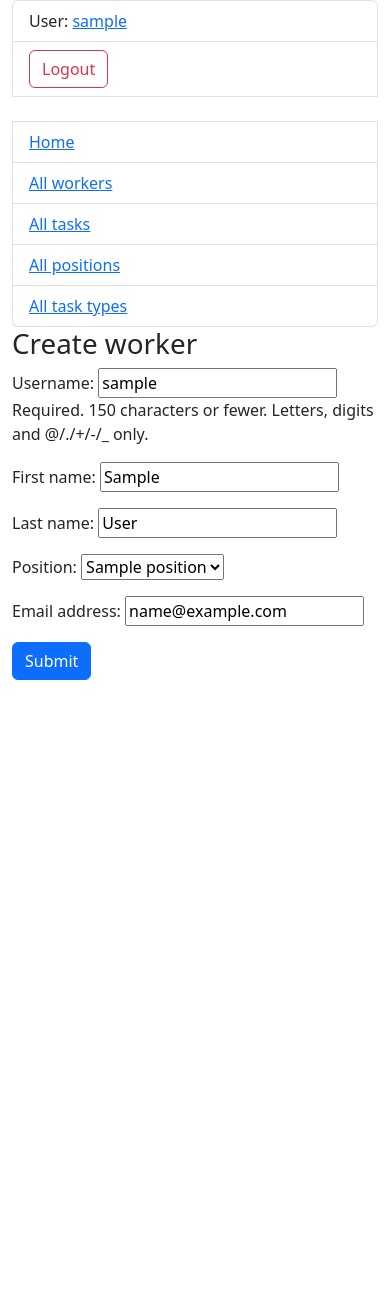
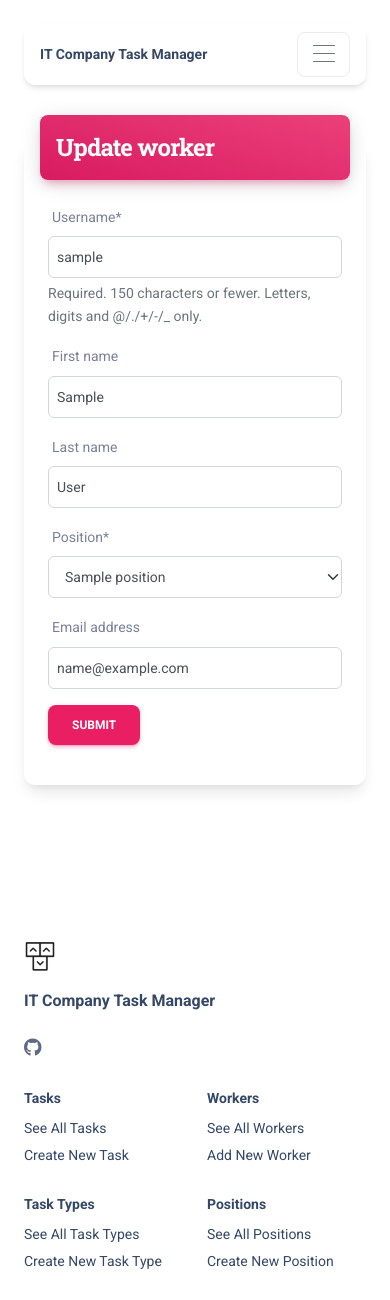
Before and after one commit to Meksim-fesh/it-company-task-manager, a Django app: page /workers/1/update/ in a window 390 px wide. Before the commit the page ends 680 px from the top, so only its background shows below. Run offline with Django 5.2, Linux system fonts and the light colour scheme; a user stored in the database is signed in; tables that the repository leaves empty hold one stand-in row (values such as "Sample post"); some libraries are stand-ins or nearby versions.

Commit message:
Change worker_form.html and worker_confirm_delete.html using the template kit

```diff
--- a/templates/task_manager/worker_form.html
+++ b/templates/task_manager/worker_form.html
@@ -1,13 +1,38 @@
-{% extends "base.html" %}
+{% extends "layouts/base_background.html" %}
+{% load static %}
+{% load crispy_forms_filters %}
+
+{% block title %} IT Company Task Manager - Worker Form {% endblock title %}
+
 
 {% block content %}
-  <h1>Create worker</h1>
 
-  <form action="" method="post">
-    {% csrf_token %}
-    {{ form.as_p }}
-
-    <input type="submit" value="Submit" class="btn btn-primary">
-  </form>
+  <section>
+    <div class="page-header min-vh-100">
+      <div class="container">
+        <div class="row">
+          <div class="col-6 d-lg-flex d-none h-100 my-auto pe-0 position-absolute top-0 start-0 text-center justify-content-center flex-column">
+            <div class="position-relative h-100 m-3 px-7 border-radius-lg d-flex flex-column justify-content-center" style="background-image: url('{% static 'img/illustrations/illustration-signin.jpg' %}'); background-size: cover;" loading="lazy"></div>
+          </div>
+          <div class="col-xl-5 col-lg-6 col-md-7 d-flex flex-column ms-auto me-auto ms-lg-auto me-lg-5">
+            <div class="card d-flex blur justify-content-center shadow-lg mt-8 mb-5">
+              <div class="card-header p-0 position-relative mt-n4 mx-3 z-index-2 bg-transparent">
+                <div class="bg-gradient-primary shadow-primary border-radius-lg p-3">
+                  <h3 class="text-white text-primary mb-0">{{ object|yesno:"Update, Add" }} worker</h3>
+                </div>
+              </div>
+              <div class="card-body">
+                <form action="" method="post">
+                  {% csrf_token %}
+                  {{ form|crispy }}
+                  <input type="submit" value="Submit" class="btn btn-primary">
+                </form>
+              </div>
+            </div>
+          </div>
+        </div>
+      </div>
+    </div>
+  </section>
 
 {% endblock  %}
```
Also changed, not shown: templates/task_manager/worker_confirm_delete.html (+24 -7 lines).
